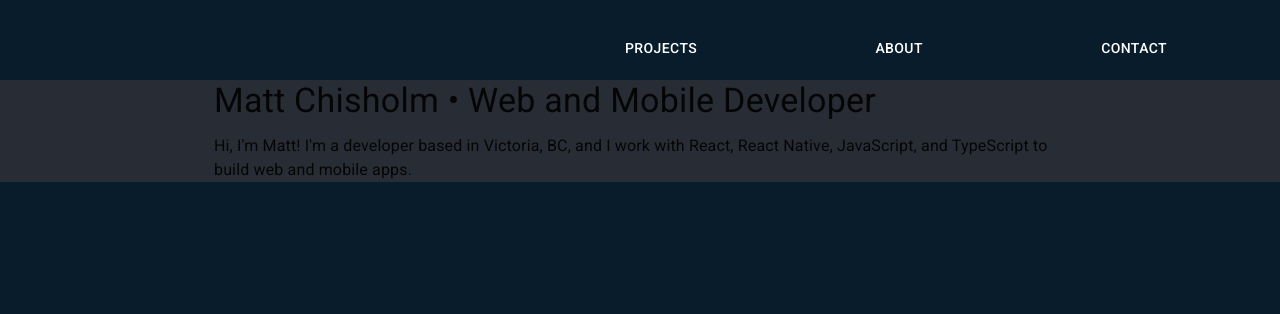
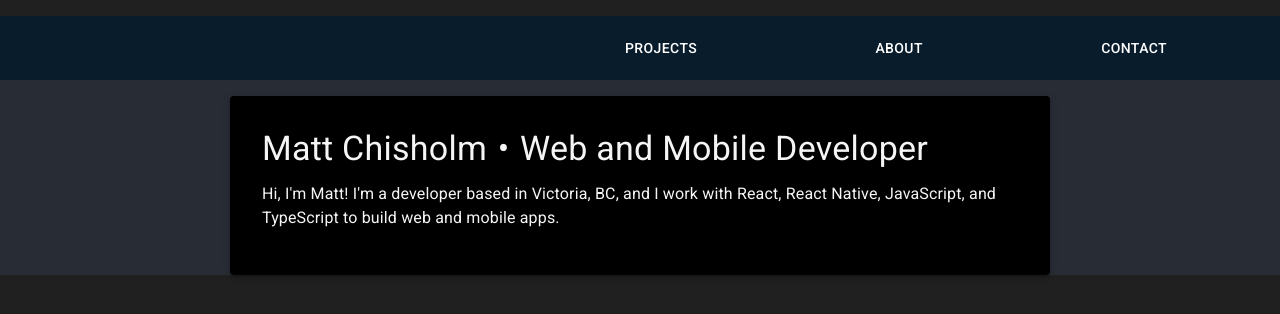
Before and after one commit to Matt-Chisholm/newport, a React (Create React App) app: page / in a window 1280 px wide. Shown: the top 314 px of the page. Built offline with nearby package versions, Linux system fonts and the light colour scheme.

Commit message:
playing with card

```diff
--- a/public/index.html
+++ b/public/index.html
@@ -25,7 +25,7 @@
   <title>Matt Chisholm</title>
 </head>
 
-<body style="background-color: rgb(8, 28, 44);">
+<body style="background-color: rgb(33, 32, 32);">
   <noscript>You need to enable JavaScript to run this app.</noscript>
   <div id="root"></div>
   <!--
--- a/src/App.css
+++ b/src/App.css
@@ -1,6 +1,6 @@
 .App {
   text-align: center;
-  background-color: #282c34;
+  background-color: black;
 }
 
 .App-logo {
--- a/src/components/Home.js
+++ b/src/components/Home.js
@@ -1,17 +1,34 @@
 import * as React from "react";
-import { Container, Typography } from "@mui/material";
+import { Container, Typography, Card, Box, CardContent } from "@mui/material";
 
 export default function HomePage() {
+  const bull = (
+    <Box component='span' sx={{ display: "inline-block", mx: "2px" }}>
+      &bull;
+    </Box>
+  );
+
+  const card = (
+    <React.Fragment>
+      <CardContent>
+        <Typography variant='h4' gutterBottom>
+          Matt Chisholm {bull} Web and Mobile Developer
+        </Typography>
+        <Typography variant='body1' gutterBottom>
+          Hi, I'm Matt! I'm a developer based in Victoria, BC, and I work with
+          React, React Native, JavaScript, and TypeScript to build web and
+          mobile apps.
+        </Typography>
+      </CardContent>
+    </React.Fragment>
+  );
   return (
     <Container maxWidth='md'>
-      <Typography variant='h4' gutterBottom>
-        Matt Chisholm&nbsp;&bull;&nbsp;Web and Mobile Developer
-      </Typography>
-      <Typography variant='body1' gutterBottom>
-        Hi, I'm Matt! I'm a developer based in Victoria, BC, and I work with
-        React, React Native, JavaScript, and TypeScript to build web and mobile
-        apps.
-      </Typography>
+      <Card
+        sx={{ p: 2, m: 2, backgroundColor: "black", color: "whitesmoke" }}
+        elevation={3}>
+        {card}
+      </Card>
     </Container>
   );
 }
```
